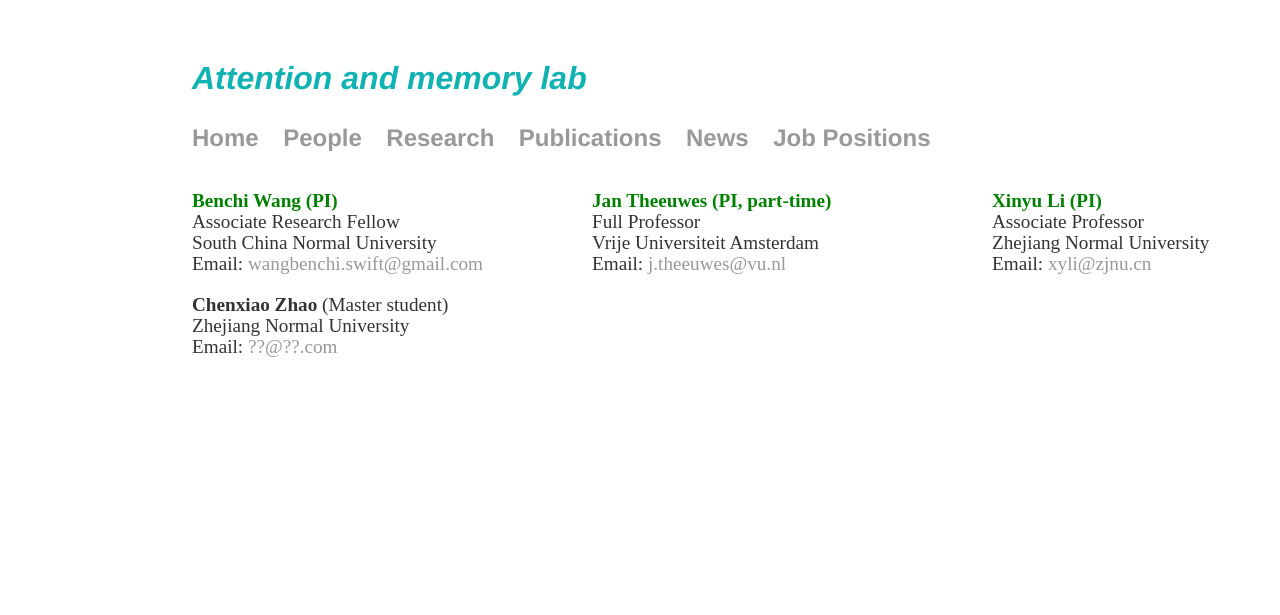
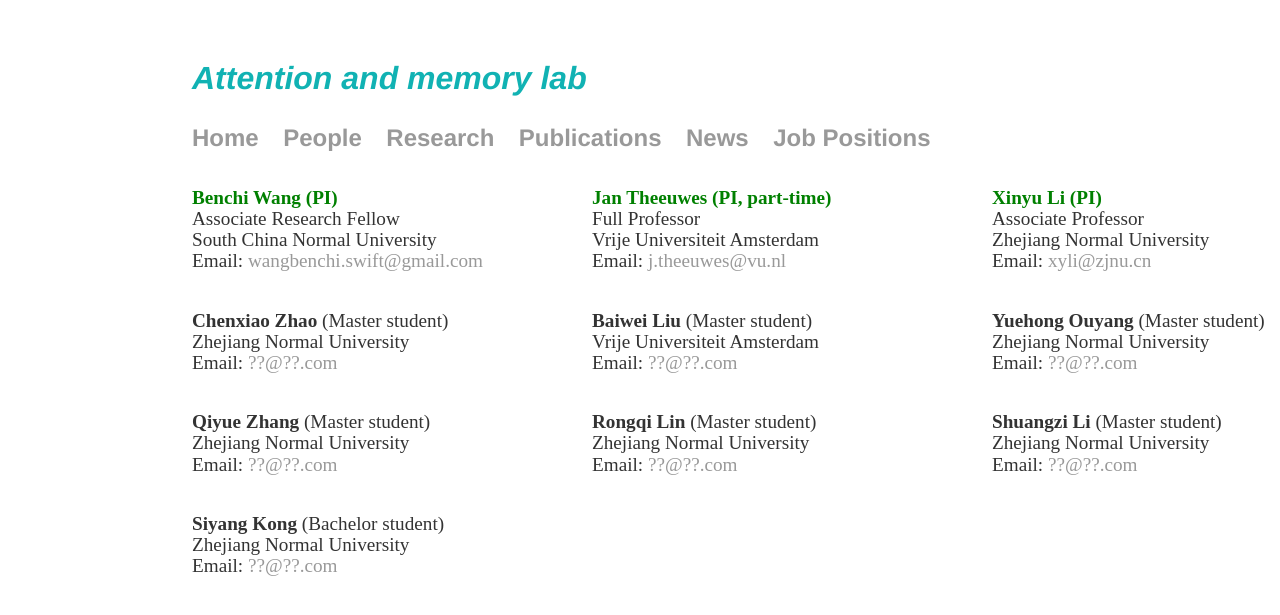
Before and after one commit to wangbenchi/wangbenchi.github.io, a Jekyll site: the page built from people/index.html, in a window 1280 px wide. Shown: the top 615 px of the page. Built offline with Jekyll 4.4.1, drawn with Linux system fonts in a browser that asks for light colours.

Commit message:
Update index.html

```diff
--- a/people/index.html
+++ b/people/index.html
@@ -27,9 +27,51 @@ color: "color:green"
     		Email:<a href="mailto:xyli@zjnu.cn"> xyli@zjnu.cn</a></p>
 </div><!-- /.blurb -->
 
-<div class="blurb" style="width:400px;">
+<div class="blurb" style="width:400px;float:left;">
 	<p style = {{page.style}}> <b>Chenxiao Zhao</b> (Master student)</a><br>
     		Zhejiang Normal University<br>
     		Email:<a href="mailto:"> ??@??.com</a><br>
 		</p>
 </div><!-- /.blurb -->
+
+<div class="blurb" style="width:400px;float:left;">
+	<p style = {{page.style}}> <b>Baiwei Liu</b> (Master student)</a><br>
+    		Vrije Universiteit Amsterdam<br>
+    		Email:<a href="mailto:"> ??@??.com</a><br>
+		</p>
+</div><!-- /.blurb -->
+
+<div class="blurb" style="width:400px;float:left;">
+	<p style = {{page.style}}> <b>Yuehong Ouyang</b> (Master student)</a><br>
+    		Zhejiang Normal University<br>
+    		Email:<a href="mailto:"> ??@??.com</a><br>
+		</p>
+</div><!-- /.blurb -->
+
+<div class="blurb" style="width:400px;float:left;">
+	<p style = {{page.style}}> <b>Qiyue Zhang</b> (Master student)</a><br>
+    		Zhejiang Normal University<br>
+    		Email:<a href="mailto:"> ??@??.com</a><br>
+		</p>
+</div><!-- /.blurb -->
+
+<div class="blurb" style="width:400px;float:left;">
+	<p style = {{page.style}}> <b>Rongqi Lin</b> (Master student)</a><br>
+    		Zhejiang Normal University<br>
+    		Email:<a href="mailto:"> ??@??.com</a><br>
+		</p>
+</div><!-- /.blurb -->
+
+<div class="blurb" style="width:400px;float:left;">
+	<p style = {{page.style}}> <b>Shuangzi Li</b> (Master student)</a><br>
+    		Zhejiang Normal University<br>
+    		Email:<a href="mailto:"> ??@??.com</a><br>
+		</p>
+</div><!-- /.blurb -->
+
+<div class="blurb" style="width:400px;float:left;">
+	<p style = {{page.style}}> <b>Siyang Kong</b> (Bachelor student)</a><br>
+    		Zhejiang Normal University<br>
+    		Email:<a href="mailto:"> ??@??.com</a><br>
+		</p>
+</div><!-- /.blurb -->
```
